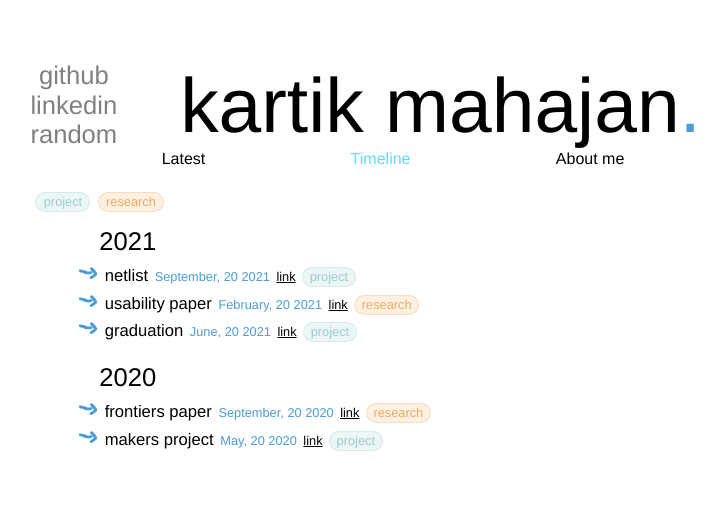
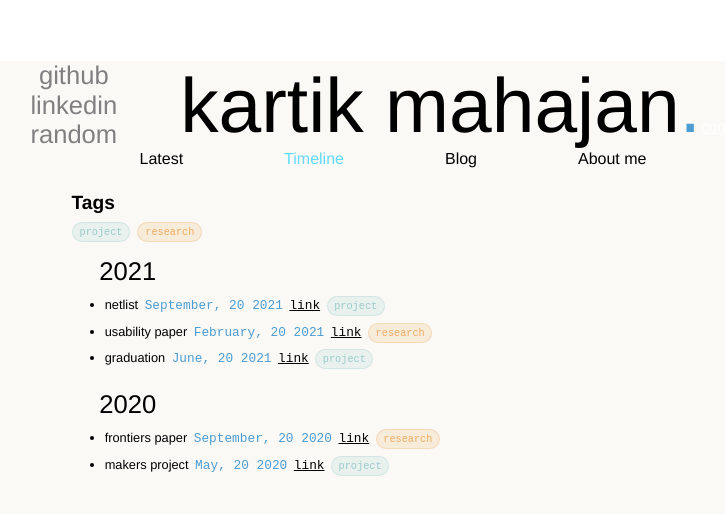
Before and after one commit to KartikM123/kartikdotcom, a React (Create React App) app in the folder website/: page / in a window 1280 px wide. Both pictures are taken after a click on the element "Timeline". Shown: the top 514 px of the page, without its empty margins (279-1004 px from the left). Built offline with nearby package versions, Linux system fonts and the light colour scheme.

Commit message:
background is being a pita

```diff
--- a/website/public/index.html
+++ b/website/public/index.html
@@ -28,7 +28,7 @@
   </head>
   <body>
     <noscript>You need to enable JavaScript to run this app.</noscript>
-    <div id="root"></div>
+    <div id="root" style="background-color: #FAF9F6; width: 100vw; min-height: 100vh;"></div>
     <!--
       This HTML file is a template.
       If you open it directly in the browser, you will see an empty page.
--- a/website/src/Components/AppComponent.tsx
+++ b/website/src/Components/AppComponent.tsx
@@ -43,10 +43,12 @@ export class AppComponent extends Component<AppComponentProps, AppComponentState
         }
 
         return(
-            <div className="main">
-                <TitleComponent />
-                <MenuComponent menuCallback={this.menuCallBack}/>
-                {bodyComponent}
+            <div className="background">
+                <div className="main">
+                    <TitleComponent />
+                    <MenuComponent menuCallback={this.menuCallBack}/>
+                    {bodyComponent}
+                </div>
             </div>
         );
     }
--- a/website/src/Components/HomePage/MenuComponent/MenuComponent.tsx
+++ b/website/src/Components/HomePage/MenuComponent/MenuComponent.tsx
@@ -58,6 +58,9 @@ export class MenuComponent extends Component<MenuComponentProps, MenuComponentSt
                 <p id="Timeline" className="menuOption" onClick={this.clickMenuItem("Timeline")}>
                     Timeline
                 </p>
+                <p id="Blog" className="menuOption" onClick={this.clickMenuItem("Blog")}>
+                    Blog
+                </p>
                 <p id="About me" className="menuOption" onClick={this.clickMenuItem("About me")}>
                     About me
                 </p>
--- a/website/src/Components/HomePage/TimelineComponent/TimelineComponet.tsx
+++ b/website/src/Components/HomePage/TimelineComponent/TimelineComponet.tsx
@@ -98,8 +98,9 @@ export class TimelineComponent extends Component<BodyProps, BodyState>
         var tagsGenerated = this.generateTags();
         return(
             <div className = "body">
-                <div>
-                    {tagsGenerated}
+                <div className="tags">
+                    <p className="tagHeader">Tags</p>
+                    <div>{tagsGenerated} </div>
                 </div>
                 <YearListManagerComponent activities={this.state.activities} toggleSearch={this.toggleSearch} />
             </div>
--- a/website/src/Components/HomePage/TitleComponent.tsx
+++ b/website/src/Components/HomePage/TitleComponent.tsx
@@ -23,7 +23,7 @@ export class TitleComponent extends Component<TitleComponentProps>
                     <div className="fullName"> kartik mahajan</div>
                     <div id="fancyWrapper">
                         <div id="fancyPeriod">.</div>
-                        <p id="aboutMe">about me</p>
+                        <a id="aboutMe" href="https://github.com/KartikM123/kartikdotcom/issues">coming soon</a>
                     </div>
                 </div>
             </div>
--- a/website/src/Components/StyleSheets/BodyStyles/Body.css
+++ b/website/src/Components/StyleSheets/BodyStyles/Body.css
@@ -10,6 +10,18 @@
     -o-animation: fadeIn 3s;
     -ms-animation: fadeIn 3s;
 }
+
+.tagHeader {
+  font-weight: bold;
+  display: block;
+  margin-bottom: 1%;
+  margin-left: 1%;
+  font-size: 1.5vw;
+}
+.tags {
+  margin-left: 5%;
+}
+
 
 .video
 {
--- a/website/src/Components/StyleSheets/BodyStyles/YearList.css
+++ b/website/src/Components/StyleSheets/BodyStyles/YearList.css
@@ -10,7 +10,6 @@
 .yearList
 {
     margin-top: 1.5%;
-    list-style-image: url('../../../images/pointer.svg') ;
     margin-bottom: 3%;
 }
 .yearName
@@ -21,13 +20,14 @@
 .yearTab
 {
     font-weight: lighter;
-    font-size: 1.3vw;
+    font-size: 1vw;
     margin-bottom: 1%;
 }
 .eventDate
 {
     color: #4B9CD3;
     font-size: 1vw;
+    font-family: monospace;
     margin-left: 1%;
 }
 .eventDate:hover
@@ -40,6 +40,7 @@
     margin-left: 1%;
     text-decoration: underline;
     font-size: 1vw;
+    font-family: monospace;
 }
 .linkStyle:hover
 {
--- a/website/src/Components/StyleSheets/General.css
+++ b/website/src/Components/StyleSheets/General.css
@@ -1,3 +1,9 @@
+.background
+{
+    background-color: #FAF9F6;
+    width:100vw;
+    min-height:100vh;
+}
 .main
 {
     font-family: Helvetica, sans-serif;
--- a/website/src/Components/StyleSheets/Tags.css
+++ b/website/src/Components/StyleSheets/Tags.css
@@ -22,7 +22,8 @@
 .genericTag
 {
     margin-left: 1%;
-    font-size: 1vw;
+    font-size: 0.8vw;
+    font-family: monospace;
     --lightness-threshold: 0.6;
     --background-alpha: 0.18;
     --border-alpha: 0.3;
```
